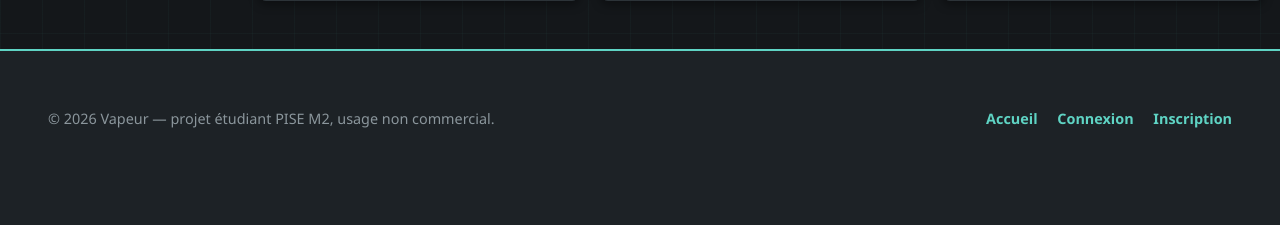
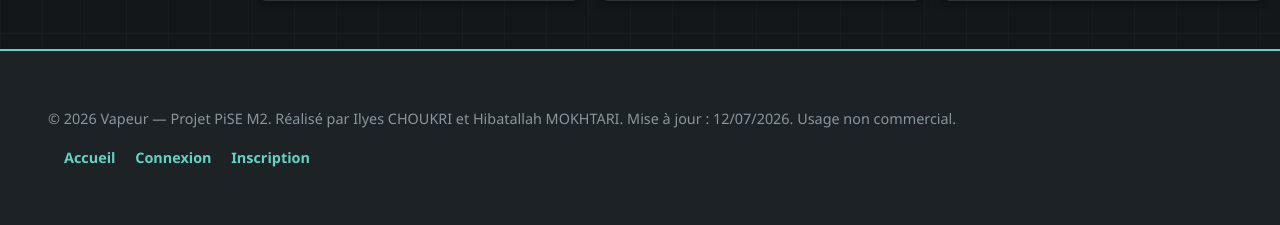
Before and after one commit to Mokhib/vapeur, a PHP site: page /index.php in a window 1280 px wide. Shown: the part 5805-6030 px from the top of the page. Before the commit the page ends 5933 px from the top, so only its background shows below. Run offline with PHP 8.4, Linux system fonts and the light colour scheme; data comes from the database, SQL or seed files in the repository.

Commit message:
réglages du footer

```diff
--- a/footer.php
+++ b/footer.php
@@ -2,7 +2,7 @@
 
 <footer>
     <div class="container footer-content">
-        <p>&copy; <?= date('Y') ?> <?= SITE_NAME ?> &mdash; projet étudiant PISE M2, usage non commercial.</p>
+        <p>&copy; <?= date('Y') ?> <?= SITE_NAME ?> &mdash; Projet PiSE M2. Réalisé par Ilyes CHOUKRI et Hibatallah MOKHTARI. Mise à jour : 12/07/2026. Usage non commercial.</p>
         <nav class="footer-nav" aria-label="Liens de pied de page">
             <a href="index.php">Accueil</a>
             <a href="login.php">Connexion</a>
```
